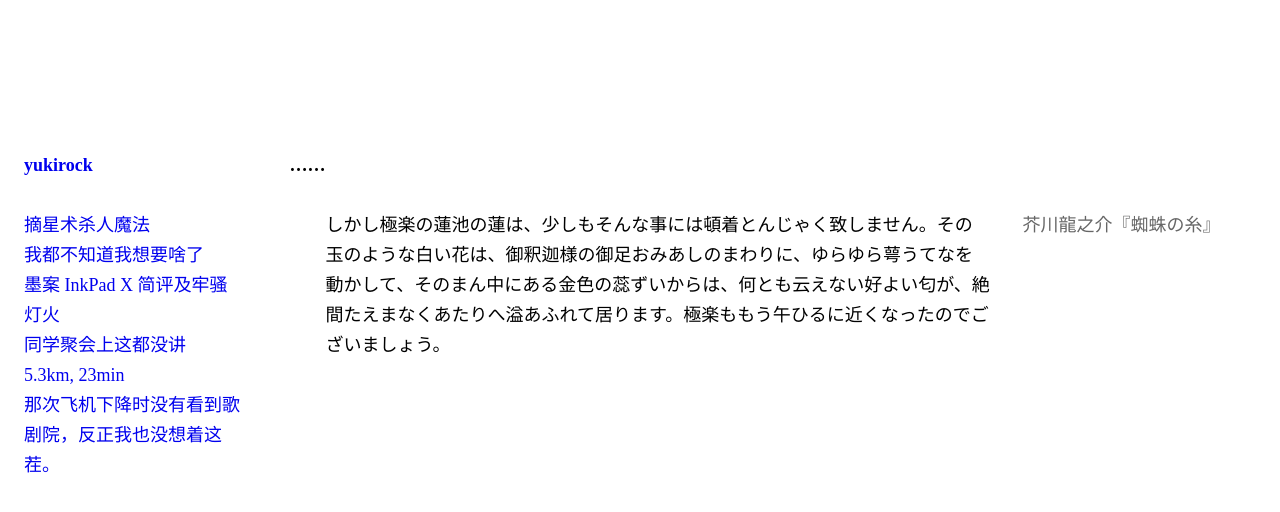
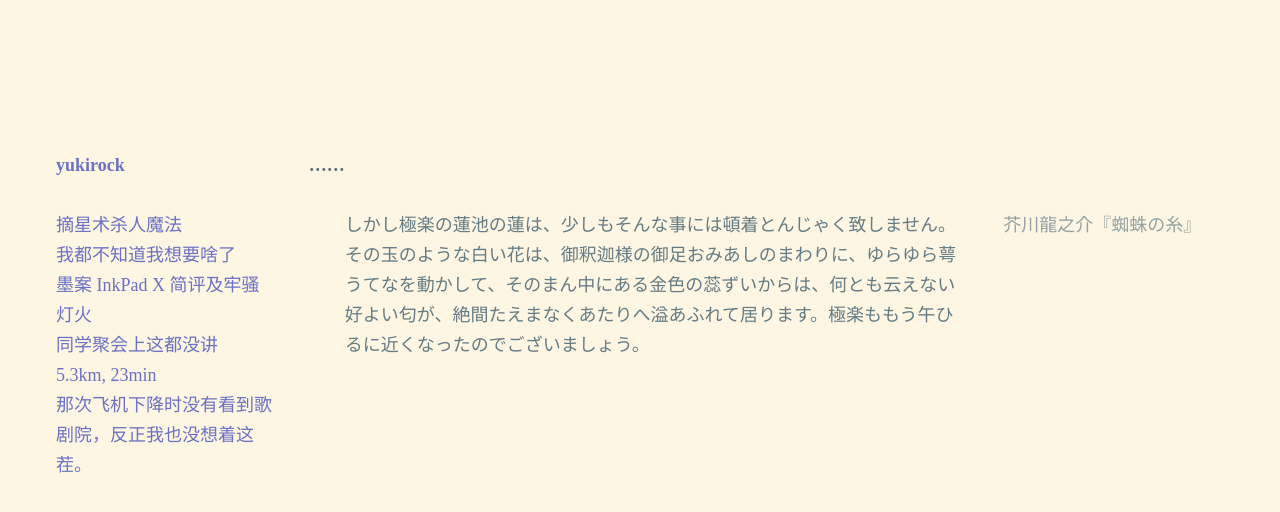
Before and after one commit to chadluo/videotape, a Jekyll site: the page built from index.markdown, in a window 1280 px wide. Shown: the top 512 px of the page. Built offline with Jekyll 4.4.1, drawn with Linux system fonts in a browser that asks for light colours.

Commit message:
coloring

```diff
--- a/assets/css/styles.css
+++ b/assets/css/styles.css
@@ -1,19 +1,70 @@
 :root {
   --font-size: 18px;
   --line-height: 30px;
+
+  --solarized-base03: #002b36;
+  --solarized-base02: #073642;
+  --solarized-base01: #586e75;
+  --solarized-base00: #657b83;
+  --solarized-base0: #839496;
+  --solarized-base1: #93a1a1;
+  --solarized-base2: #eee8d5;
+  --solarized-base3: #fdf6e3;
+  --solarized-yellow: #b58900;
+  --solarized-orange: #cb4b16;
+  --solarized-red: #dc322f;
+  --solarized-magenta: #d33682;
+  --solarized-violet: #6c71c4;
+  --solarized-blue: #268bd2;
+  --solarized-cyan: #2aa198;
+  --solarized-green: #859900;
+}
+
+@media screen and (prefers-color-scheme: light) {
+  :root {
+    --background: var(--solarized-base3);
+    --text: var(--solarized-base00);
+    --text-emphasized: var(--solarized-base01);
+    --text-sub: var(--solarized-base1);
+    --link: var(--solarized-violet);
+    --link-hover: var(--solarized-cyan);
+  }
+}
+
+@media screen and (prefers-color-scheme: dark) {
+  :root {
+    --background: var(--solarized-base03);
+    --text: var(--solarized-base0);
+    --text-emphasized: var(--solarized-base1);
+    --text-sub: var(--solarized-base01);
+    --link: var(--solarized-violet);
+    --link-hover: var(--solarized-cyan);
+  }
 }
 
 body {
+  color: var(--text);
+  background: var(--background);
   font: var(--font-size) / var(--line-height) "Noto Serif SC", serif;
 }
 
 a {
   text-decoration: none;
+  color: var(--link);
+}
+
+a:hover {
+  color: var(--link-hover);
+}
+
+h1,
+h2 {
+  color: var(--text-emphasized);
 }
 
 @media screen and (min-width: 801px) {
   main {
-    width: calc(100% - 2rem);
+    width: calc(100% - 6rem);
     max-width: 1440px;
     margin: calc(var(--line-height) * 5) auto var(--line-height);
     display: grid;
@@ -53,11 +104,6 @@ article p {
   margin: calc(var(--line-height) / 2) 0;
 }
 
-article > h2:first-child,
-article > p:first-child {
-  margin-top: 0;
-}
-
 article blockquote {
   margin: calc(var(--line-height) / 2) 0 calc(var(--line-height) / 2) 2em;
 }
@@ -70,6 +116,7 @@ article hr {
 
 article hr::before {
   content: "❦";
+  color: var(--text-sub);
 }
 
 article.novel p {
@@ -82,7 +129,7 @@ article.novel p + p {
 
 aside {
   padding-top: calc(var(--line-height) * 2);
-  color: #666;
+  color: var(--text-sub);
 }
 
 @media screen and (max-width: 800px) {
```
